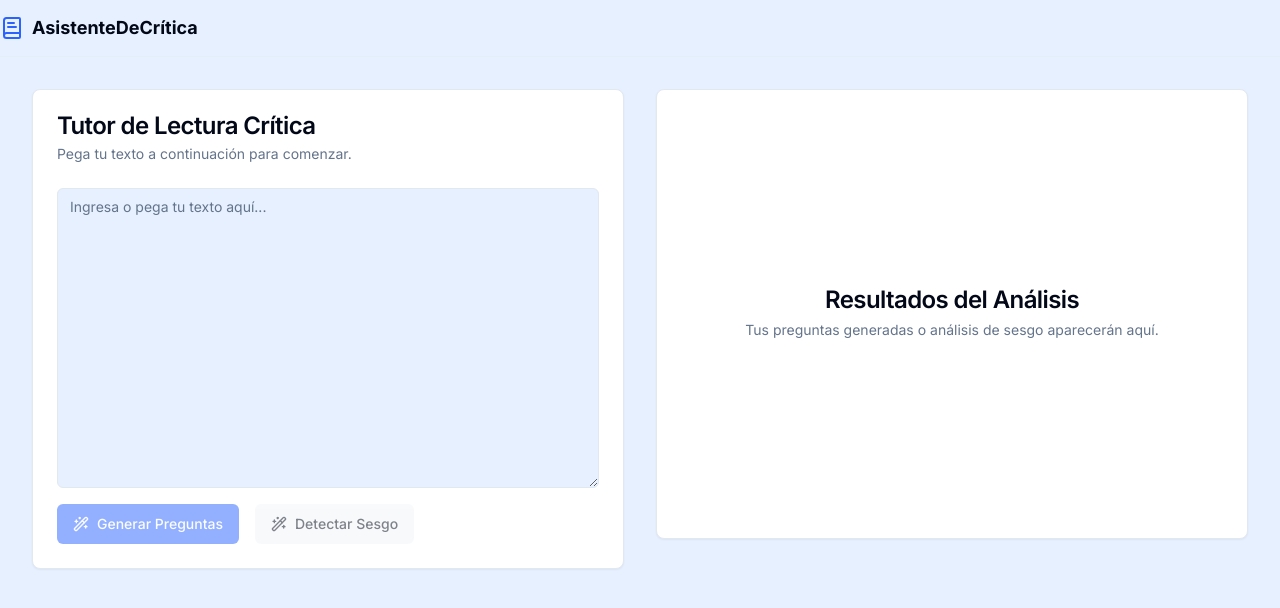
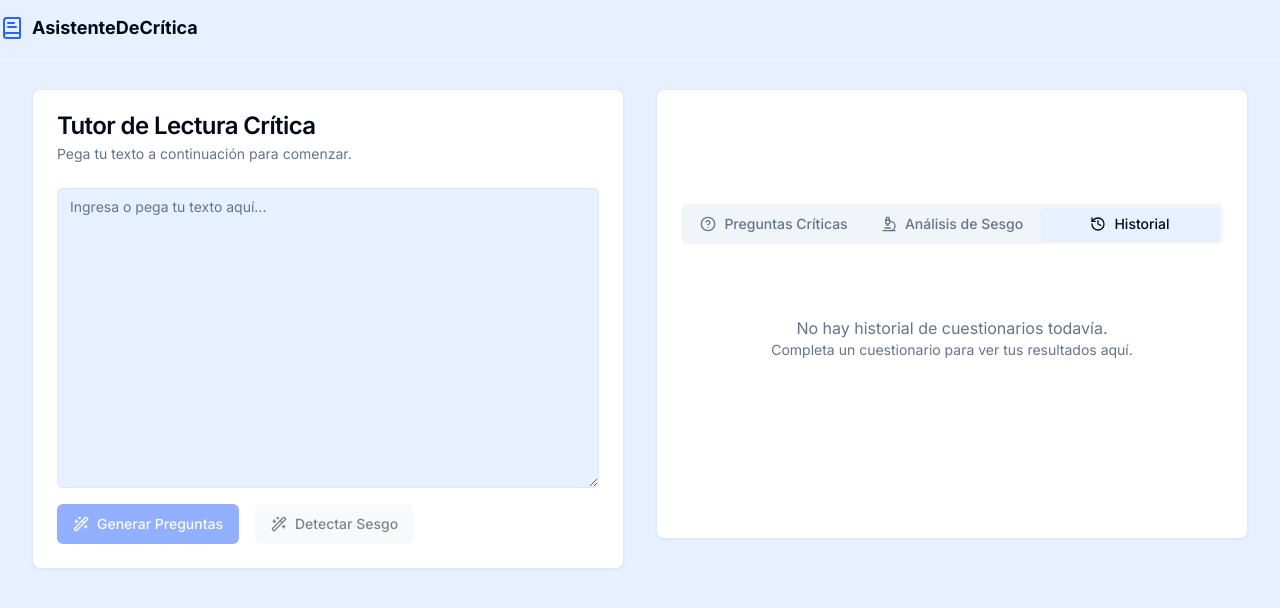
Before and after one commit to Marujac/tallerproy, a Next.js app: page / in a window 1280 px wide. Shown: the top 608 px of the page. Built offline with nearby package versions, Linux system fonts and the light colour scheme; what @genkit-ai/google-genai, genkit would draw is missing.

Commit message:
Como estudiante, quiero guardar mi historial de respuestas para revisar

```diff
--- a/src/components/critique-assist/analysis-display.tsx
+++ b/src/components/critique-assist/analysis-display.tsx
@@ -1,9 +1,11 @@
+import { useState, useEffect } from 'react';
 import { Tabs, TabsContent, TabsList, TabsTrigger } from "@/components/ui/tabs";
 import { Card, CardContent, CardHeader, CardTitle, CardDescription } from "@/components/ui/card";
 import { Skeleton } from "@/components/ui/skeleton";
 import { QuestionQuiz } from "./question-quiz";
 import { BiasAnalysis } from "./bias-analysis";
-import { HelpCircle, Microscope } from "lucide-react";
+import { HistoryDisplay } from "./history-display";
+import { HelpCircle, Microscope, History } from "lucide-react";
 
 import type { GenerateQuestionsFromTextOutput } from '@/ai/flows/generate-questions-from-text';
 import type { DetectBiasOutput } from '@/ai/flows/detect-bias-in-text';
@@ -15,7 +17,15 @@ type AnalysisDisplayProps = {
 };
 
 export function AnalysisDisplay({ questions, biases, isLoading }: AnalysisDisplayProps) {
-  const activeTab = questions ? 'questions' : biases ? 'bias' : 'questions';
+  const [activeTab, setActiveTab] = useState('questions');
+
+  useEffect(() => {
+    if (questions) {
+      setActiveTab('questions');
+    } else if (biases) {
+      setActiveTab('bias');
+    }
+  }, [questions, biases]);
 
   const renderContent = () => {
     if (isLoading) {
@@ -31,19 +41,42 @@ export function AnalysisDisplay({ questions, biases, isLoading }: AnalysisDispla
     if (!questions && !biases) {
       return (
         <div className="flex items-center justify-center h-full min-h-[400px]">
-            <div className="text-center">
-                <CardTitle>Resultados del Análisis</CardTitle>
-                <CardDescription className="mt-2">
-                    Tus preguntas generadas o análisis de sesgo aparecerán aquí.
-                </CardDescription>
-            </div>
+          <Tabs defaultValue="history" onValueChange={setActiveTab} className="w-full">
+            <TabsList className="grid w-full grid-cols-3">
+              <TabsTrigger value="questions">
+                <HelpCircle className="mr-2 h-4 w-4" />
+                Preguntas Críticas
+              </TabsTrigger>
+              <TabsTrigger value="bias">
+                <Microscope className="mr-2 h-4 w-4" />
+                Análisis de Sesgo
+              </TabsTrigger>
+              <TabsTrigger value="history">
+                <History className="mr-2 h-4 w-4" />
+                Historial
+              </TabsTrigger>
+            </TabsList>
+            <TabsContent value="questions">
+              <div className="text-center py-16 text-muted-foreground">
+                Genera preguntas para verlas aquí.
+              </div>
+            </TabsContent>
+            <TabsContent value="bias">
+              <div className="text-center py-16 text-muted-foreground">
+                Ejecuta la detección de sesgos para ver los resultados aquí.
+              </div>
+            </TabsContent>
+            <TabsContent value="history">
+              <HistoryDisplay />
+            </TabsContent>
+          </Tabs>
         </div>
       );
     }
 
     return (
-      <Tabs defaultValue={activeTab} value={activeTab} className="w-full">
-        <TabsList className="grid w-full grid-cols-2">
+      <Tabs value={activeTab} onValueChange={setActiveTab} className="w-full">
+        <TabsList className="grid w-full grid-cols-3">
           <TabsTrigger value="questions">
             <HelpCircle className="mr-2 h-4 w-4" />
             Preguntas Críticas
@@ -51,6 +84,10 @@ export function AnalysisDisplay({ questions, biases, isLoading }: AnalysisDispla
           <TabsTrigger value="bias">
             <Microscope className="mr-2 h-4 w-4" />
             Análisis de Sesgo
+          </TabsTrigger>
+           <TabsTrigger value="history">
+            <History className="mr-2 h-4 w-4" />
+            Historial
           </TabsTrigger>
         </TabsList>
         <TabsContent value="questions">
@@ -71,6 +108,9 @@ export function AnalysisDisplay({ questions, biases, isLoading }: AnalysisDispla
             </div>
           )}
         </TabsContent>
+        <TabsContent value="history">
+          <HistoryDisplay />
+        </TabsContent>
       </Tabs>
     );
   };
--- /dev/null
+++ b/src/components/critique-assist/history-display.tsx
@@ -0,0 +1,79 @@
+'use client';
+
+import { useState, useEffect } from 'react';
+import { Card, CardContent, CardHeader, CardTitle, CardDescription } from '@/components/ui/card';
+import { Button } from '@/components/ui/button';
+import { Trash2 } from 'lucide-react';
+import type { QuizAttempt } from '@/types/history';
+
+export function HistoryDisplay() {
+  const [history, setHistory] = useState<QuizAttempt[]>([]);
+
+  useEffect(() => {
+    try {
+      const storedHistory = localStorage.getItem('quizHistory');
+      if (storedHistory) {
+        setHistory(JSON.parse(storedHistory));
+      }
+    } catch (error) {
+      console.error("Failed to load quiz history:", error);
+    }
+  }, []);
+
+  const handleClearHistory = () => {
+    try {
+      localStorage.removeItem('quizHistory');
+      setHistory([]);
+    } catch (error) {
+      console.error("Failed to clear quiz history:", error);
+    }
+  };
+
+  const formatDate = (dateString: string) => {
+    return new Date(dateString).toLocaleDateString('es-ES', {
+      year: 'numeric',
+      month: 'long',
+      day: 'numeric',
+      hour: '2-digit',
+      minute: '2-digit',
+    });
+  }
+
+  if (history.length === 0) {
+    return (
+      <div className="text-center py-16">
+        <p className="text-muted-foreground">No hay historial de cuestionarios todavía.</p>
+        <p className="text-sm text-muted-foreground">Completa un cuestionario para ver tus resultados aquí.</p>
+      </div>
+    );
+  }
+
+  return (
+    <div className="space-y-4">
+       <div className="flex justify-between items-center px-1">
+        <h3 className="text-lg font-semibold text-foreground">Historial de Cuestionarios</h3>
+        <Button variant="outline" size="sm" onClick={handleClearHistory}>
+          <Trash2 className="mr-2 h-4 w-4" />
+          Limpiar Historial
+        </Button>
+      </div>
+      <div className="space-y-3 max-h-[60vh] overflow-y-auto pr-2">
+        {history.slice().reverse().map((attempt, index) => (
+          <Card key={index} className="bg-card shadow-sm">
+            <CardContent className="p-4 flex justify-between items-center">
+              <div>
+                <p className="font-semibold">{formatDate(attempt.date)}</p>
+                <p className="text-sm text-muted-foreground">
+                  Puntuación: <span className="font-bold text-primary">{attempt.score} / {attempt.totalQuestions}</span>
+                </p>
+              </div>
+              <div className="text-lg font-bold">
+                {((attempt.score / attempt.totalQuestions) * 100).toFixed(0)}%
+              </div>
+            </CardContent>
+          </Card>
+        ))}
+      </div>
+    </div>
+  );
+}
--- a/src/components/critique-assist/question-quiz.tsx
+++ b/src/components/critique-assist/question-quiz.tsx
@@ -1,6 +1,6 @@
 'use client';
 
-import { useState } from 'react';
+import { useState, useEffect } from 'react';
 import { Button } from '@/components/ui/button';
 import { Card, CardContent, CardDescription, CardFooter, CardHeader, CardTitle } from '@/components/ui/card';
 import { RadioGroup, RadioGroupItem } from '@/components/ui/radio-group';
@@ -9,6 +9,7 @@ import { CheckCircle2, XCircle, ArrowRight, RotateCw } from 'lucide-react';
 import { Progress } from '@/components/ui/progress';
 
 import type { GenerateQuestionsFromTextOutput } from '@/ai/flows/generate-questions-from-text';
+import type { QuizAttempt } from '@/types/history';
 
 type QuestionQuizProps = {
   questionsData: GenerateQuestionsFromTextOutput;
@@ -27,6 +28,28 @@ export function QuestionQuiz({ questionsData }: QuestionQuizProps) {
 
   const currentQuestion = questions[currentQuestionIndex];
   const hasAnsweredCurrent = answers.hasOwnProperty(currentQuestionIndex);
+
+  const progressPercentage = ((currentQuestionIndex + (hasAnsweredCurrent ? 1 : 0)) / questions.length) * 100;
+  const isQuizFinished = currentQuestionIndex === questions.length - 1 && hasAnsweredCurrent;
+  const score = Object.values(answers).filter(a => a.isCorrect).length;
+
+  useEffect(() => {
+    if (isQuizFinished) {
+      const newAttempt: QuizAttempt = {
+        date: new Date().toISOString(),
+        score,
+        totalQuestions: questions.length,
+      };
+      try {
+        const history = JSON.parse(localStorage.getItem('quizHistory') || '[]') as QuizAttempt[];
+        history.push(newAttempt);
+        localStorage.setItem('quizHistory', JSON.stringify(history));
+      } catch (error) {
+        console.error("Failed to save quiz history:", error);
+      }
+    }
+  }, [isQuizFinished, score, questions.length]);
+
 
   const handleCheckAnswer = () => {
     if (!selectedOption) return;
@@ -51,9 +74,6 @@ export function QuestionQuiz({ questionsData }: QuestionQuizProps) {
     setSelectedOption(null);
   };
 
-  const progressPercentage = ((currentQuestionIndex + (hasAnsweredCurrent ? 1 : 0)) / questions.length) * 100;
-  const isQuizFinished = currentQuestionIndex === questions.length - 1 && hasAnsweredCurrent;
-  const score = Object.values(answers).filter(a => a.isCorrect).length;
 
   if (isQuizFinished) {
     return (
--- /dev/null
+++ b/src/types/history.ts
@@ -0,0 +1,5 @@
+export type QuizAttempt = {
+  date: string;
+  score: number;
+  totalQuestions: number;
+};
```
